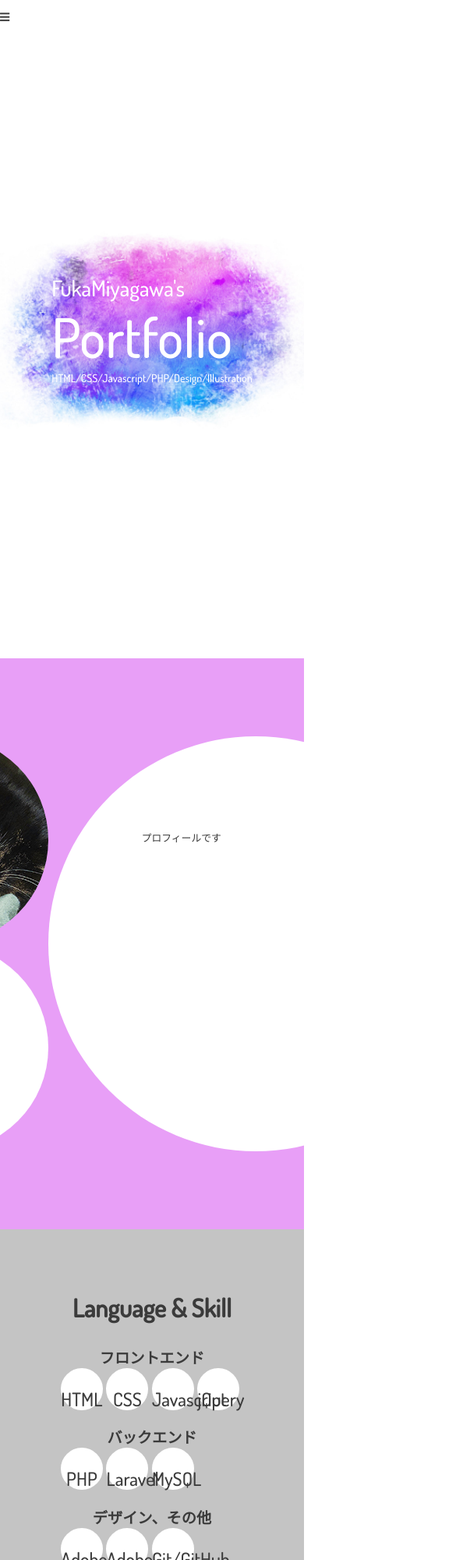
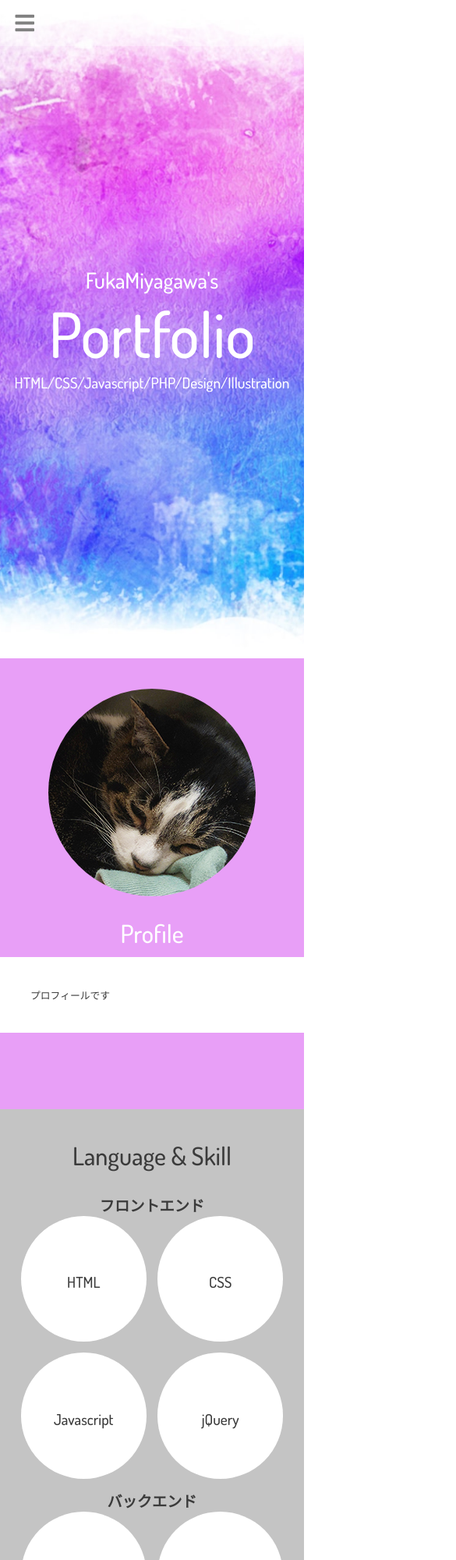
Before and after one commit to MiyagawaF/portfolio, a plain HTML site: page index.html in a window 390 px wide. Shown: the top 2000 px of the page at 78% size, 585 px wide, since content can reach past the window. Drawn offline with Linux system fonts and the light colour scheme.

Commit message:
commit210220

```diff
--- a/index.html
+++ b/index.html
@@ -11,13 +11,18 @@
 </head>
 <body>
     <header>
-        <i class="fas fa-bars"></i>
+        <input type="checkbox" id="menubutton-c">
+        <label for="menubutton-c" id="menubutton">
+            <i class="fas fa-bars fa-2x"></i>
+        </label>
+        <nav class="menu">
             <ul>
                 <li><a href="#profile">Plofile</a></li>
                 <li><a href="#skill">Language & Skill</a></li>
                 <li><a href="#works">Works</a></li>
                 <li><a href="#contact">Contact</a></li>
             </ul>
+        </nav>
     </header>
     <div class="mainimg">
         <div class="mainlogo">
@@ -72,7 +77,7 @@
         <h3>デザイン、その他</h3>
         <div class="design">
             <div class="skillbox">
-                <div class="skillbt"><p>Adobe Photoshop</p></div>
+                <div class="skillbt btP"><p>Adobe Photoshop</p></div>
             </div>
             <div class="skillbox">
                 <div class="skillbt"><p>Adobe Illustrator</p></div>
--- a/style.css
+++ b/style.css
@@ -89,17 +89,17 @@ header .fa-bars{
 }
 .prof-pt{
     width: 266px;
-    height: 100%;
+    height: 266px;
     float: left;
 }
 .prof-p{
-    height: 50%;
+    height: 100%;
     background-image:url(images/prof.jpg);
     border-radius: 50%;
 }
 .prof-t{
     width: 100%;
-    height: 50%;
+    height: 100%;
     background-color: white;
     border-radius: 50%;
     display: table;
@@ -242,10 +242,127 @@ footer p{
 
 @media screen and (max-width:480px) {
     /*　画面サイズが480pxからはここを読み込む　*/
+    header{
+        padding: 4% 0 4% 0;
+        width: 100%;
+        background-color: rgba(255, 255, 255, 0.3);
+        position: fixed;
+        top: 0;
+    }
+    .fa-bars{
+        padding-left: 5%;
+        color: grey;
+    }
+    .menu{
+        display: none;
+    }
+    .menu ul{
+        padding: 3% 0 0 0;
+    }
+    .menu li{
+        display: block;
+        padding: 3% 0 3% 5%;
+    }
     header .fa-bars{
         display: block;
     }
-    header ul{
+    #menubutton-c{
         display: none;
     }
+    #menubutton-c:checked ~ .menu{
+        display: block;
+    }
+    .mainimg{
+        background-size: cover;
+    }
+    .mainlogo{
+        text-align: center;
+    }
+    .mainlogo h1{
+        font-size: 5rem;
+    }
+    .mainlogo p{
+        font-size: 1.2rem;
+    }
+
+    .profile{
+        height: auto;
+        padding: 10% 0;
+    }
+    .prof-cont{
+        width: 100%;
+        position: relative;
+        top: 0;
+        left: 0;
+        transform: none;
+        height: 500px;
+    }
+    .prof-pt{
+        float: none;
+        margin: 0 auto;
+    }
+    .prof-p{
+        margin: 0 auto;
+    }
+    .prof-t{
+        height: auto;
+        background: none;
+        border-radius: 0%;
+        display: block;
+        margin-top: 10%;
+    }
+    .prof-t h2{
+        color: white;
+        display: block;
+    }
+    .prof-text{
+        float: none;
+        border-radius: 0%;
+        width: 100%;
+        height: auto;
+        margin-top: 20%;
+        padding: 10%;
+    }
+
+    .skill{
+        padding: 10% 0;
+    }
+    .skill h2{
+        font-size: 2rem;
+        font-weight: 500;
+    }
+    .front,.back,.design{
+        width: 100%;
+        box-sizing: border-box;
+        margin: 0;
+        padding: 0 5%;
+    }
+    .skillbox{
+        width: 46%;
+        margin: 0 2% 4% 2%;
+    }
+    .skillbt p{
+        top: 45%;
+        font-size: 1.2rem;
+    }
+
+    .works{
+        padding: 10% 0;
+    }
+    .workscont{
+        width: 100%;
+        display: block;
+    }
+    .work{
+        margin: 0 0 10% 0;
+        width: 100%;
+    }
+    .work:first-child{
+        margin-left: 0;
+    }
+    .work-img{
+        width: 100%;
+        padding: 0;
+        height: 15rem;
+    }
 }
```
Lines whose indentation alone changed are shown as unchanged.
